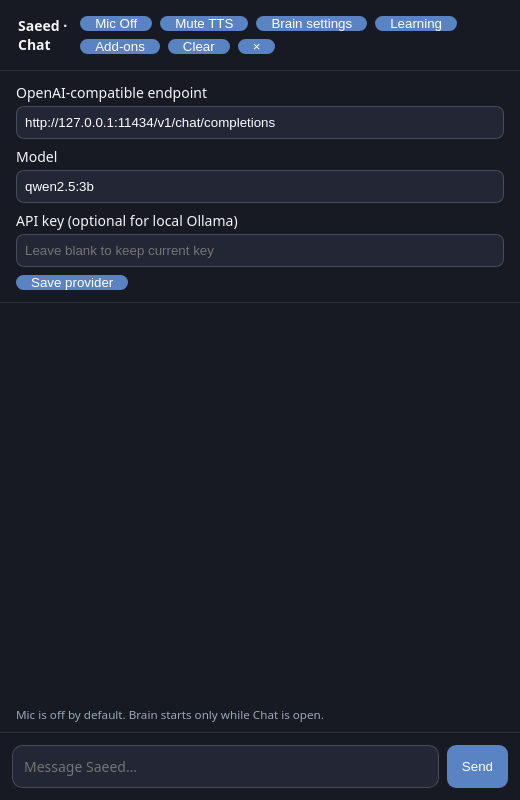
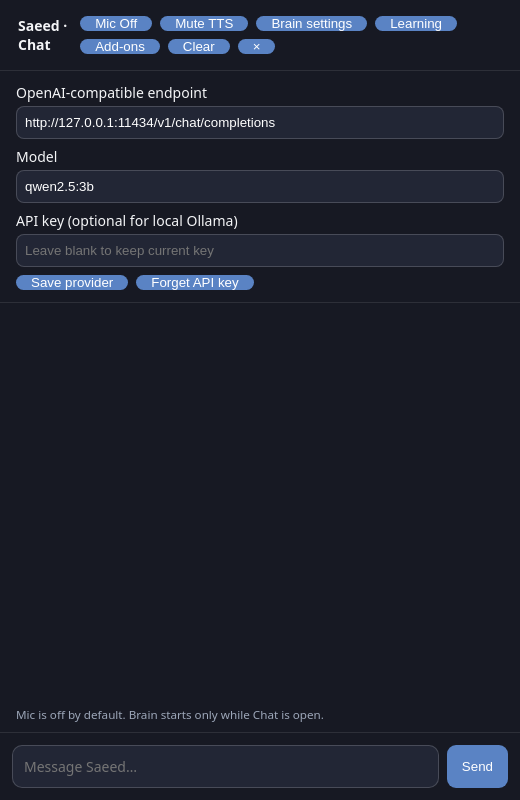
Before and after one commit to saeedhub101/Test, an Electron app: page src/chat.html in a window 520 px wide. Both pictures are taken after a click on the button "Brain settings". Drawn offline with Linux system fonts and the light colour scheme; no server answers.

Commit message:
Add an explicit forget-key control to Brain settings

```diff
--- a/src/chat.html
+++ b/src/chat.html
@@ -17,7 +17,7 @@ small{color:#9da7b9;padding:0 16px 10px}input,textarea,button{outline-offset:2px
 <label>OpenAI-compatible endpoint<input id="endpoint" value="http://127.0.0.1:11434/v1/chat/completions" style="display:block;width:100%;box-sizing:border-box;padding:8px;background:#222635;color:white;border:1px solid #ffffff2c;border-radius:8px;margin-top:4px"></label>
 <label>Model<input id="model" value="qwen2.5:3b" style="display:block;width:100%;box-sizing:border-box;padding:8px;background:#222635;color:white;border:1px solid #ffffff2c;border-radius:8px;margin-top:4px"></label>
 <label>API key (optional for local Ollama)<input id="api-key" type="password" autocomplete="new-password" placeholder="Leave blank to keep current key" style="display:block;width:100%;box-sizing:border-box;padding:8px;background:#222635;color:white;border:1px solid #ffffff2c;border-radius:8px;margin-top:4px"></label>
-<div style="display:flex;gap:8px"><button id="save-provider" type="button">Save provider</button><span id="provider-status" style="align-self:center;color:#aab3c5"></span></div>
+<div style="display:flex;gap:8px"><button id="save-provider" type="button">Save provider</button><button id="clear-provider-key" type="button">Forget API key</button><span id="provider-status" style="align-self:center;color:#aab3c5"></span></div>
 </section>
 <section id="addons-panel" hidden style="padding:12px 16px;border-bottom:1px solid #ffffff18;display:none;gap:8px;flex-direction:column;max-height:300px;overflow:auto">
 <div style="display:flex;justify-content:space-between;align-items:center"><strong>Declarative add-ons</strong><button id="addons-close" type="button">Close add-ons</button></div>
```
